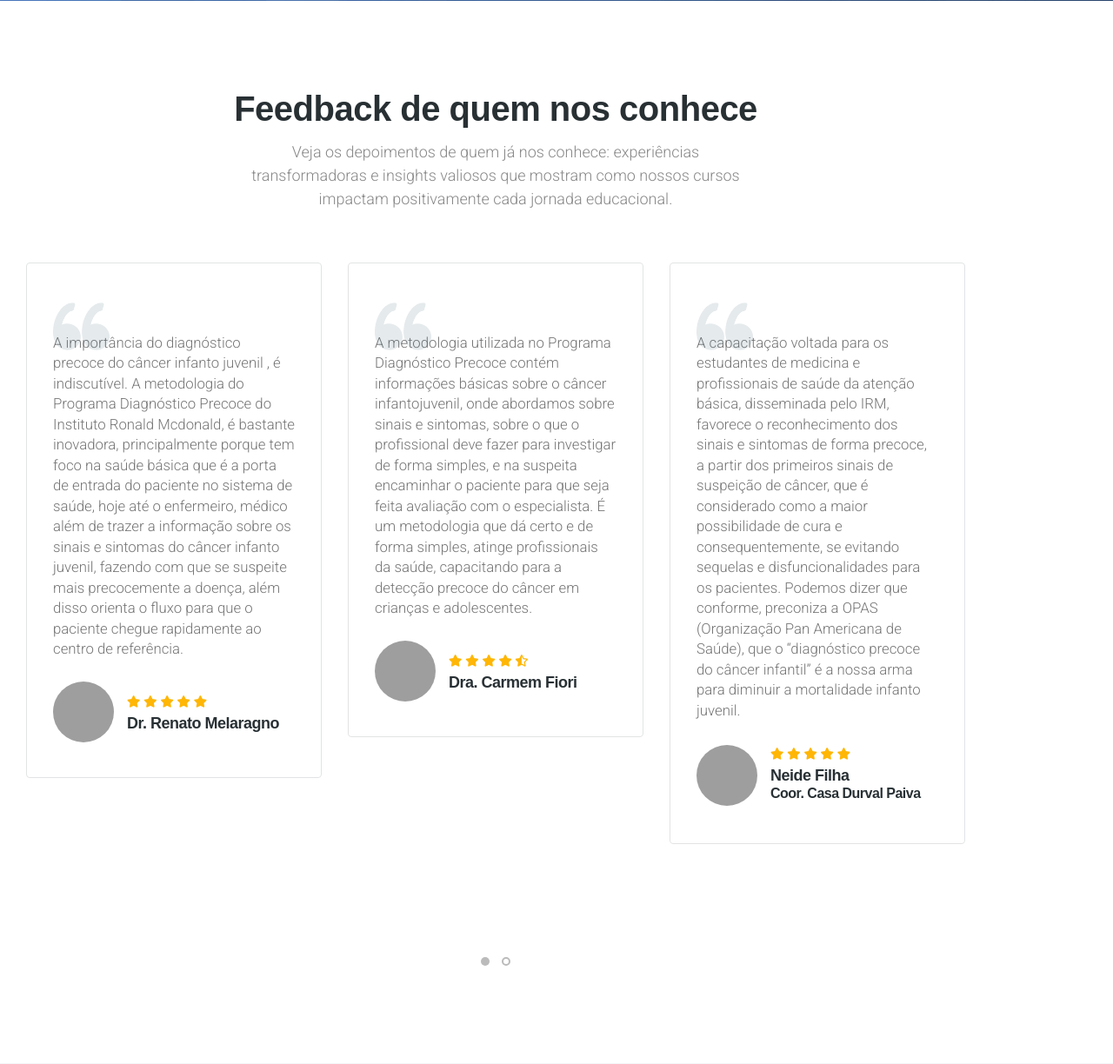
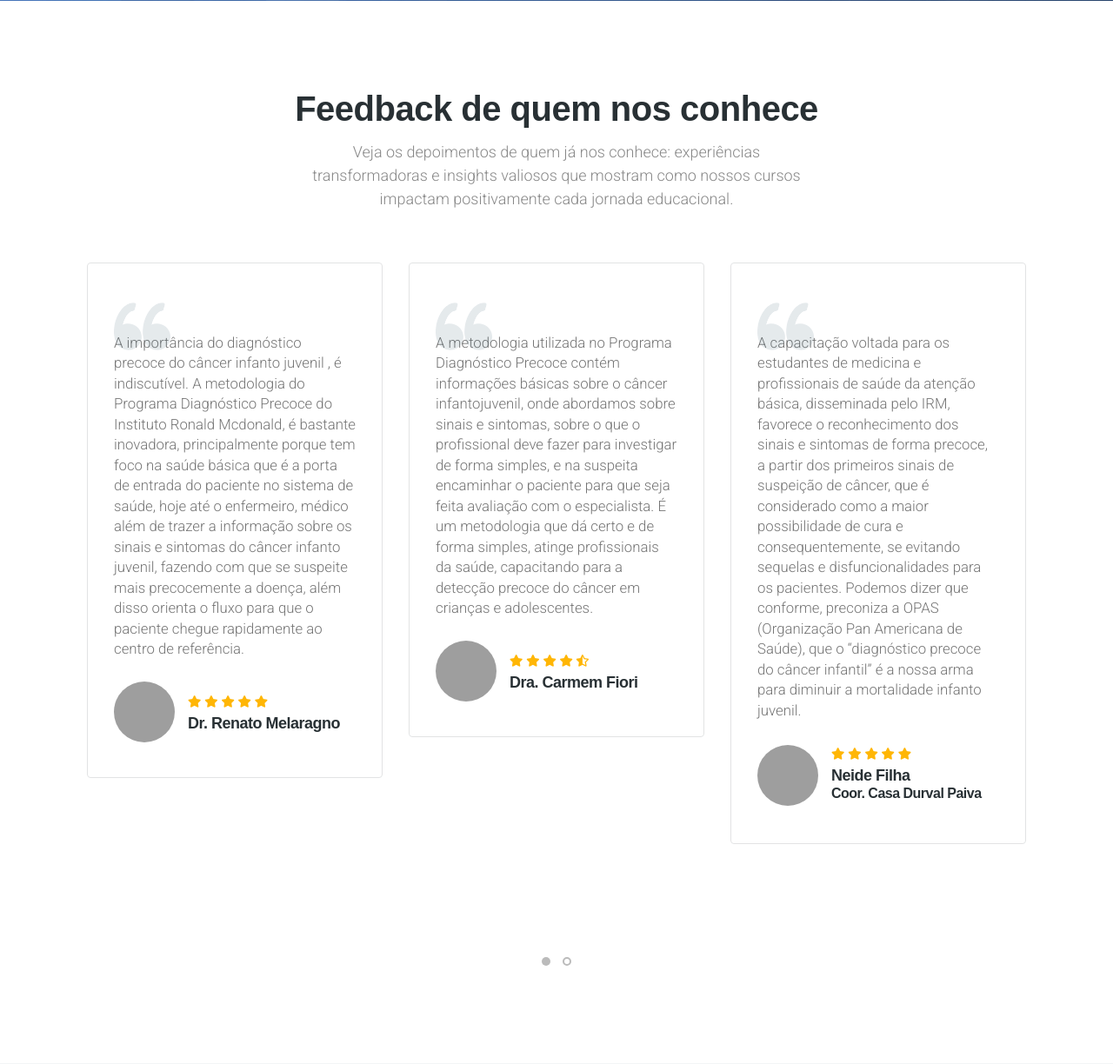
Before and after one commit to CaioLavorato/Instituto_backend, a Django app: page / in a window 1280 px wide. Shown: the part 5031-6255 px from the top of the page at 87% size. Run offline with Django 5.2, Linux system fonts and the light colour scheme; data comes from the database, SQL or seed files in the repository; some libraries are stand-ins or nearby versions; some web fonts are replaced; grey boxes are pictures that could not be loaded.

Commit message:
Update homepage.html

```diff
--- a/curso/templates/homepage.html
+++ b/curso/templates/homepage.html
@@ -47,15 +47,10 @@
 		margin-top: 50%;
 		margin-left: 8%;
 	}
-	.container {
-		margin-left: 0;
-		margin-right: 0;
-		width: 100%;
-	}
 </style>
 			<!-- HERO-8
 			============================================= -->
-			<section id="hero-8" class="bg-scroll hero-section division">
+			<section id="hero-8" class="bg-scroll hero-section division m-0">
 				<div class="container">
 					<div id="carouselExampleCaptions" class="carousel slide" data-ride="carousel">
 					  <ol class="carousel-indicators">
```
